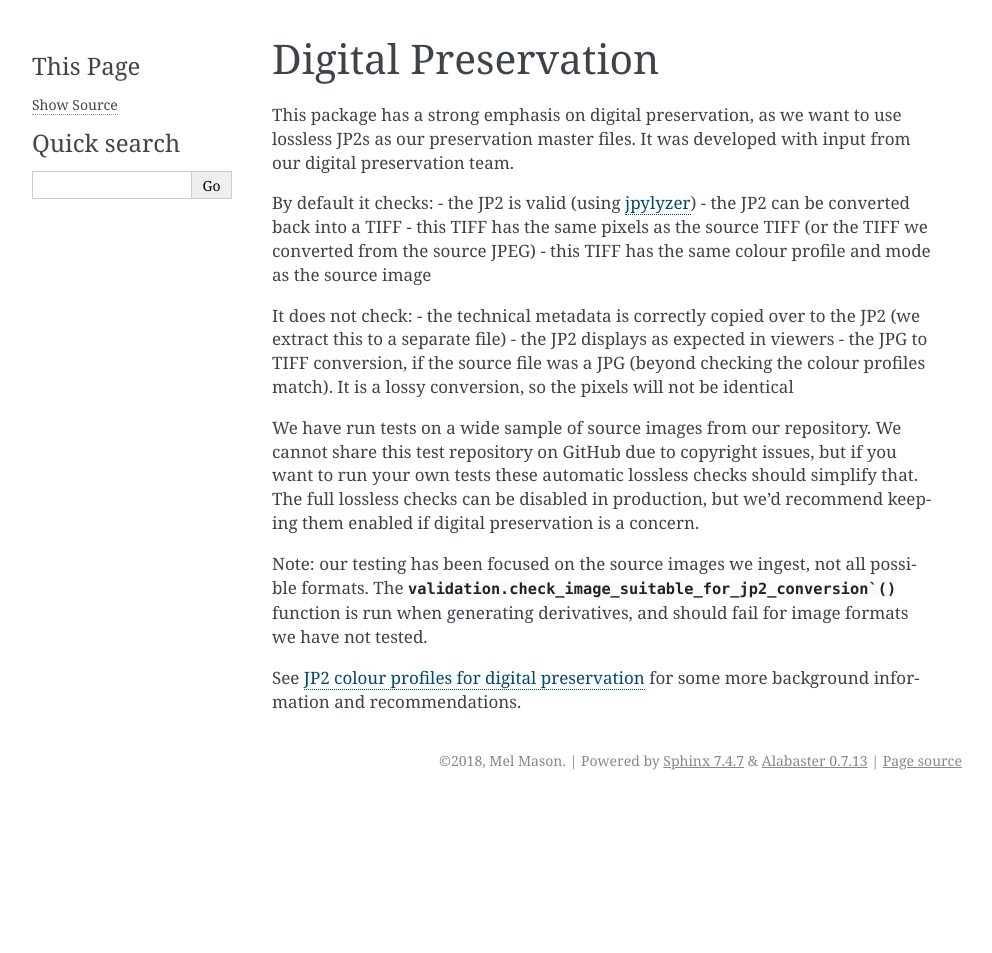
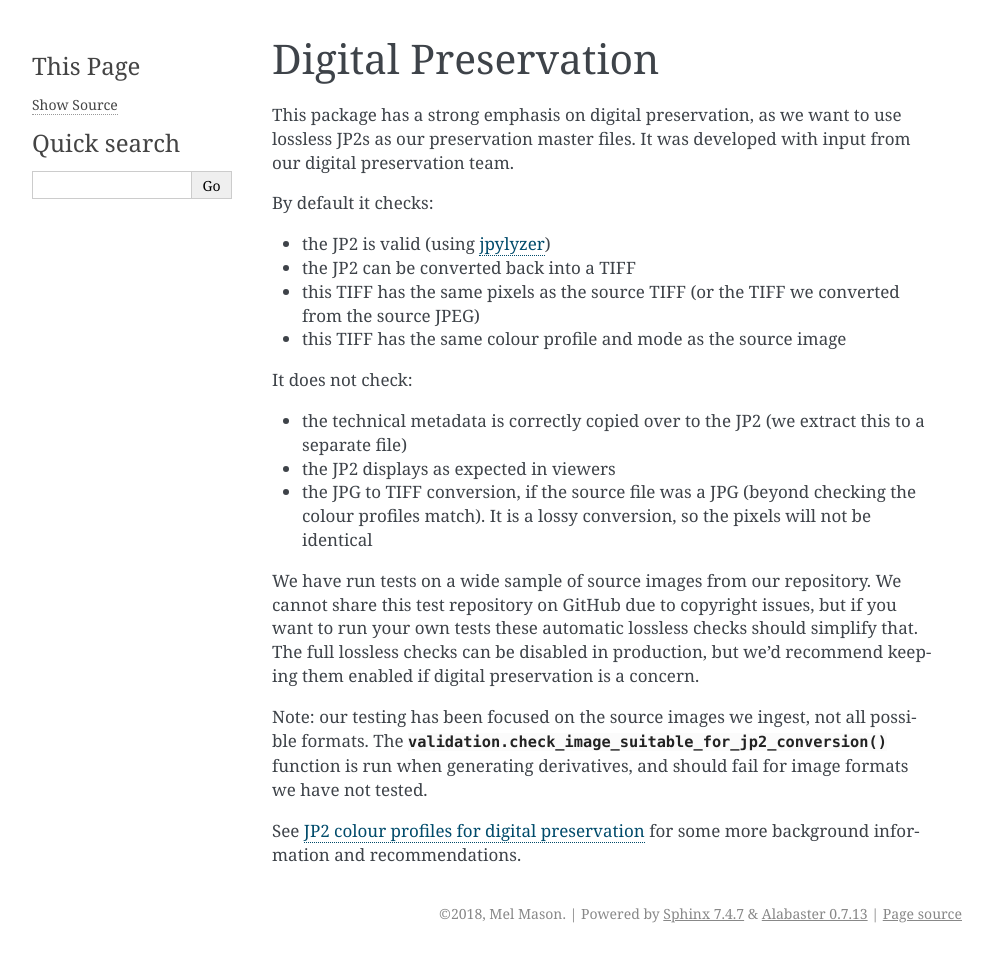
Before and after one commit to bodleian/image-processing, a Sphinx documentation site: the page built from docs/digital_preservation.rst, in a window 1280 px wide. Shown: the whole page, without its empty margins (148-1140 px from the left). Built offline with Sphinx 7.4.7, drawn with Linux system fonts in a browser that asks for light colours; before the commit the page ends 900 px from its top, so only the background shows below that.

```diff
--- a/docs/digital_preservation.rst
+++ b/docs/digital_preservation.rst
@@ -4,6 +4,7 @@ Digital Preservation
 This package has a strong emphasis on digital preservation, as we want to use lossless JP2s as our preservation master files. It was developed with input from our digital preservation team.
 
 By default it checks:
+
 - the JP2 is valid (using `jpylyzer`_)
 - the JP2 can be converted back into a TIFF
 - this TIFF has the same pixels as the source TIFF (or the TIFF we converted from the source JPEG)
@@ -12,12 +13,13 @@ By default it checks:
 .. _Jpylyzer: http://jpylyzer.openpreservation.org/
 
 It does not check:
+
 - the technical metadata is correctly copied over to the JP2 (we extract this to a separate file)
 - the JP2 displays as expected in viewers
 - the JPG to TIFF conversion, if the source file was a JPG (beyond checking the colour profiles match). It is a lossy conversion, so the pixels will not be identical
 
 We have run tests on a wide sample of source images from our repository. We cannot share this test repository on GitHub due to copyright issues, but if you want to run your own tests these automatic lossless checks should simplify that. The full lossless checks can be disabled in production, but we'd recommend keeping them enabled if digital preservation is a concern.
 
-Note: our testing has been focused on the source images we ingest, not all possible formats. The :func:`validation.check_image_suitable_for_jp2_conversion`` function is run when generating derivatives, and should fail for image formats we have not tested.
+Note: our testing has been focused on the source images we ingest, not all possible formats. The :func:`validation.check_image_suitable_for_jp2_conversion` function is run when generating derivatives, and should fail for image formats we have not tested.
 
 See :doc:`jp2_colour_management` for some more background information and recommendations.
```
